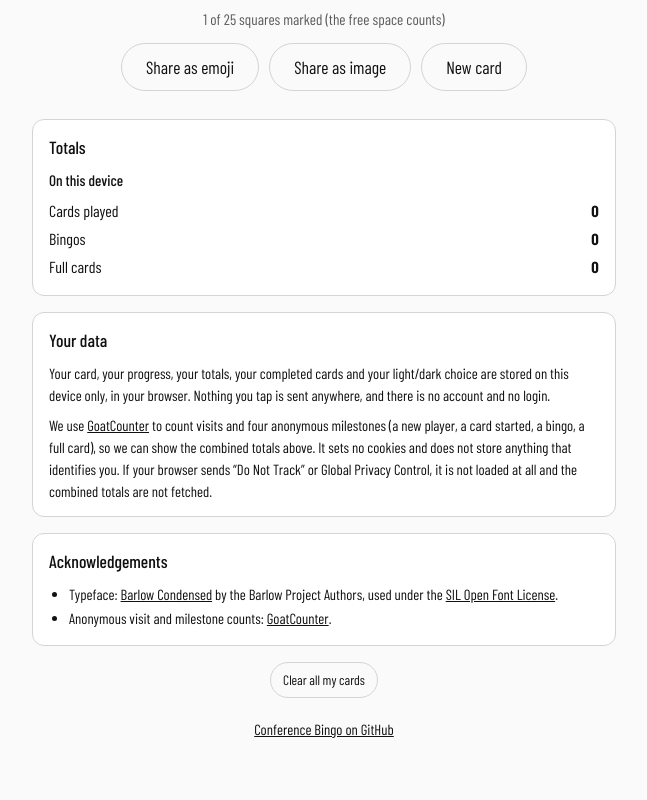
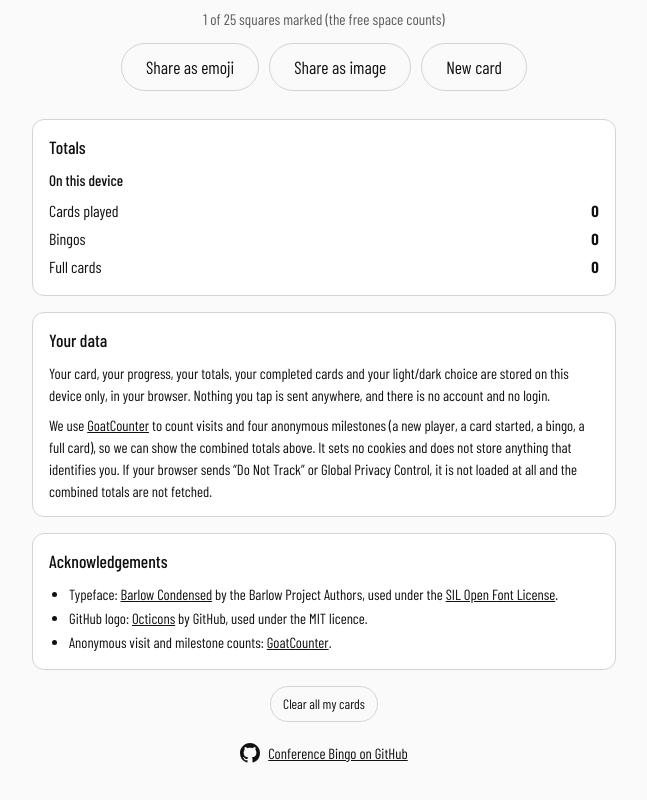
Before and after one commit to CalandraGrima/conference_bingo, a plain HTML site: page index.html in a window 1280 px wide. Shown: the part 839-1639 px from the top of the page, without its empty margins (316-963 px from the left). Drawn offline with Linux system fonts and the light colour scheme.

Commit message:
update site

```diff
--- a/app.js
+++ b/app.js
@@ -666,6 +666,7 @@
     if (isWebAddress(C.githubUrl)) {
       $('github-link').href = C.githubUrl;
       $('site-footer').hidden = false;
+      $('ack-octicons').hidden = false;   // credit for the GitHub logo, shown whenever the logo is
     }
   }
 
--- a/index.html
+++ b/index.html
@@ -84,6 +84,7 @@
       <h2 id="ack-heading">Acknowledgements</h2>
       <ul id="ack-list" class="ack-list">
         <li>Typeface: <a href="https://github.com/jpt/barlow" rel="noopener">Barlow Condensed</a> by the Barlow Project Authors, used under the <a href="fonts/OFL.txt">SIL Open Font License</a>.</li>
+        <li id="ack-octicons" hidden>GitHub logo: <a href="https://github.com/primer/octicons" rel="noopener">Octicons</a> by GitHub, used under the MIT licence.</li>
         <li id="ack-goatcounter">Anonymous visit and milestone counts: <a href="https://www.goatcounter.com/" rel="noopener">GoatCounter</a>.</li>
       </ul>
     </section>
@@ -93,7 +94,7 @@
     </div>
 
     <footer id="site-footer" class="site-footer" hidden>
-      <a id="github-link" href="#" rel="noopener">Conference Bingo on GitHub</a>
+      <a id="github-link" class="github-link" href="#" rel="noopener"><svg class="gh-icon" viewBox="0 0 16 16" width="20" height="20" aria-hidden="true" focusable="false"><path fill="currentColor" d="M8 0c4.42 0 8 3.58 8 8a8.013 8.013 0 0 1-5.45 7.59c-.4.08-.55-.17-.55-.38 0-.27.01-1.13.01-2.2 0-.75-.25-1.23-.54-1.48 1.78-.2 3.65-.88 3.65-3.95 0-.88-.31-1.59-.82-2.15.08-.2.36-1.02-.08-2.12 0 0-.67-.22-2.2.82-.64-.18-1.32-.27-2-.27-.68 0-1.36.09-2 .27-1.53-1.03-2.2-.82-2.2-.82-.44 1.1-.16 1.92-.08 2.12-.51.56-.82 1.28-.82 2.15 0 3.06 1.86 3.75 3.64 3.95-.23.2-.44.55-.51 1.07-.46.21-1.61.55-2.33-.66-.15-.24-.6-.83-1.23-.82-.67.01-.27.38.01.53.34.19.73.9.82 1.13.16.45.68 1.31 2.69.94 0 .67.01 1.3.01 1.49 0 .21-.15.45-.55.38A7.995 7.995 0 0 1 0 8c0-4.42 3.58-8 8-8Z"/></svg><span>Conference Bingo on GitHub</span></a>
     </footer>
   </main>
 
--- a/style.css
+++ b/style.css
@@ -347,6 +347,8 @@ h3 { font-size: .95rem; margin: 0 0 6px; }
 .clear-row { text-align: center; margin: 4px 0 8px; }
 .site-footer { text-align: center; margin-top: 20px; font-size: .92rem; }
 .site-footer a { color: var(--text); }
+.github-link { display: inline-flex; align-items: center; gap: 8px; }
+.github-link .gh-icon { flex: none; }
 
 .data-note p { margin: 0 0 8px; color: var(--text); font-size: .92rem; }
 .data-note p:last-child { margin-bottom: 0; }
```
